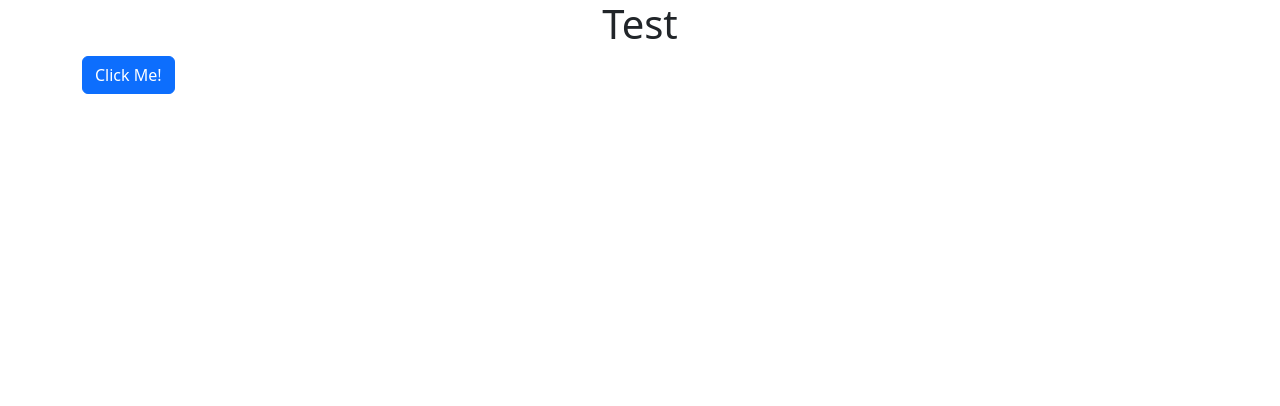
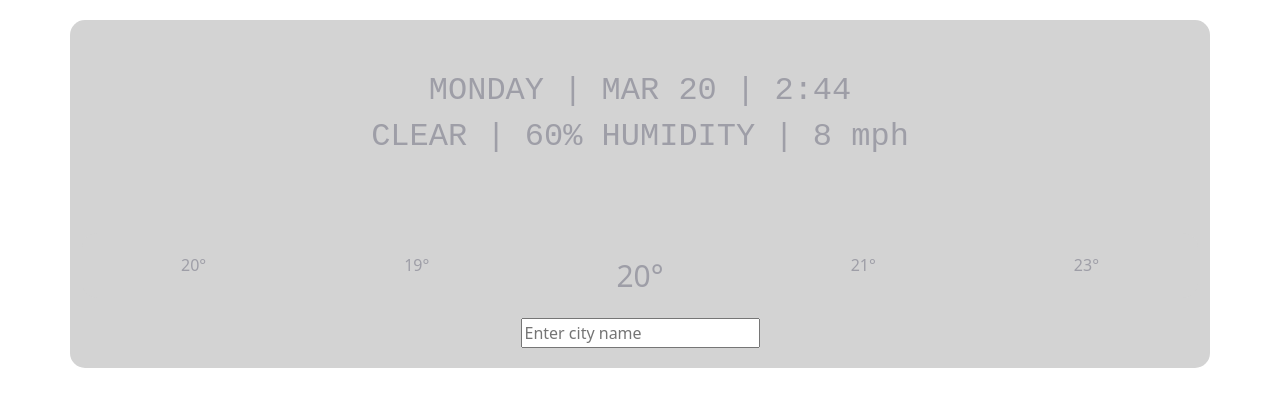
Before and after one commit to Ruthe077/Vanilla-Weather-App, a plain HTML site: page index.html in a window 1280 px wide. Drawn offline with nearby package versions, Linux system fonts and the light colour scheme.

Commit message:
Adding html and css

```diff
--- a/index.html
+++ b/index.html
@@ -15,8 +15,31 @@
   </head>
   <body>
     <div class="container">
-      <h1>Test</h1>
-      <a href="" class="btn btn-primary">Click Me!</a>
+      <img src="" id="weather-icon" />
+      <h1 id="city"></h1>
+      <h2 id="row-one">
+        <span id="day">MONDAY</span> | <span id="date">MAR 20</span> |
+        <span id="time">2:44</span>
+      </h2>
+      <h2 id="row-two">
+        <span id="description">CLEAR</span> |
+        <span id="humidity">60%</span> HUMIDITY |
+        <span id="wind">8 mph</span>
+      </h2>
+      <br />
+      <br />
+      <div class="container text-center">
+        <div class="row">
+          <div class="col" id="day-one">20°</div>
+          <div class="col" id="day-two">19°</div>
+          <div class="col" id="current-day">20°</div>
+          <div class="col" id="day-four">21°</div>
+          <div class="col" id="day-five">23°</div>
+        </div>
+      </div>
+      <form id="city-search">
+        <input id="city-input" placeholder="Enter city name" type="search"></input>
+     </form>
     </div>
     <script src="src/script.js"></script>
   </body>
--- a/src/styles.css
+++ b/src/styles.css
@@ -1,3 +1,38 @@
 h1 {
     text-align: center;
 }
+
+h2 {
+    text-align: center;
+    font-family: monospace;
+}
+body {
+    display: block;
+    margin: auto 0;
+
+}
+
+.container {
+    max-width: 80%;
+    display: block;
+    margin: auto 0;
+    background-color: lightgray;
+    color: #9e9ea7;
+    border-radius: 15px;
+    padding-top: 20px;
+    margin-top: 20px;
+}
+
+#current-day {
+    font-size: 30px;
+    font-style: bold;
+}
+
+#city-search {
+    display: block;
+    margin: auto 0;
+    text-align: center;
+    padding-top: 20px;
+    padding-bottom: 20px;
+    border-radius: 15px;
+}
```
